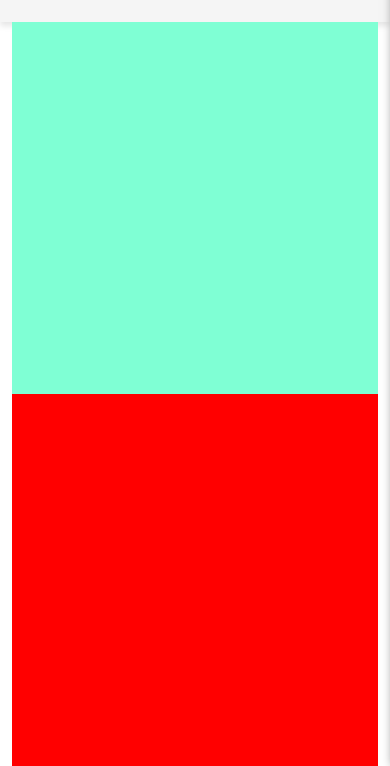
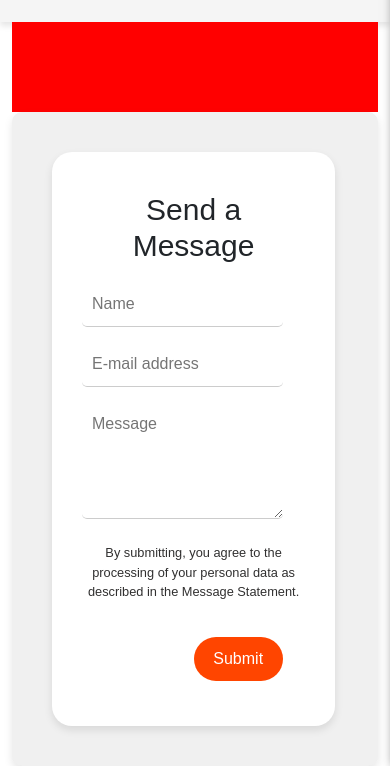
Before and after one commit to utkarsh45-a/optlit, a website built with Vite: page pages/contact.html in a window 390 px wide. Shown: the part 78-844 px from the top of the page. Built offline with nearby package versions, Linux system fonts and the light colour scheme.

Commit message:
updated contact page

```diff
--- a/pages/contact.html
+++ b/pages/contact.html
@@ -49,7 +49,24 @@
 
             </div>
             <div class="send-msg">
+                <div class="send-contanier">
+                    <h2>Send a Message</h2>
+                    <form>
 
+                        <input type="text" id="name" name="name" placeholder="Name" required>
+
+
+                        <input type="email" id="email" name="email" placeholder="E-mail address" required>
+
+                        <textarea id="message" name="message" placeholder="Message" required rows="4"></textarea>
+                        <p class="note">
+                            By submitting, you agree to the processing of your personal data as described in the
+                            Message
+                            Statement.
+                        </p>
+                        <button type="submit">Submit</button>
+                    </form>
+                </div>
             </div>
         </div>
 
--- a/styles/contact.css
+++ b/styles/contact.css
@@ -11,22 +11,82 @@
 }
 
 .send-msg {
+    background-color: #f0f0f0;
+    padding: 40px;
+    border-radius: 10px;
+    box-shadow: 0 4px 8px rgba(0, 0, 0, 0.1);
     width: 50%;
     height: 100%;
-    background-color: aquamarine;
+    justify-content: center;
+    align-items: center;
+    font-family: Arial, sans-serif;
 }
 
+.send-msg h2 {
+    text-align: center;
+    padding: 10px;
+    font-size: 30px;
+    font-weight: 1.7rem;
+    display: flex;
+    justify-content: center;
+    align-items: center;
+}
 
+.send-contanier {
+    width: 100%;
+    height: 95%;
+    background-color: #ffffff;
+    border-radius: 20px;
+    box-shadow: 0 4px 8px rgba(0, 0, 0, 0.1);
+    padding: 20px;
+}
 
+.send-msg input,
+.send-msg textarea {
+    width: 90%;
+    padding: 10px;
+    border: 1px solid #ccc;
+    border-radius: 5px;
+    margin-bottom: 15px;
+    font-size: 16px;
+    background-color: white;
+}
 
+.send-msg button {
+    background-color: orangered;
+    color: rgb(255, 255, 255);
+    padding: 10px;
+    border: none;
+    border-radius: 5px;
+    font-size: 16px;
+    cursor: pointer;
+    border-radius: 30px;
+    width: 30%;
+    margin-left: 30%;
+    margin-top: 20px;
+}
 
+.note {
+    font-size: 1.1rem;
+    color: #646262;
+    text-align: center;
+    margin-top: 15px;
+}
+
+#name,
+#email,
+#message {
+    border-left: rgb(0, 0, 0);
+    border-right: black;
+    border-top: black;
+}
 
 
 /* media query for responsiveness */
 
 @media (max-width:770px) {
     .contact-container {
-        flex-direction: column-reverse;
+        flex-direction: column;
     }
 
     .get-in-touch {
@@ -36,4 +96,25 @@
     .send-msg {
         width: 100%;
     }
+
+    .send-contanier {
+        width: 99%;
+        height: 100%;
+        background-color: #ffffff;
+        border-radius: 20px;
+        padding: 30px;
+    }
+
+    .note {
+        font-size: .8rem;
+        color: #313030;
+        text-align: center;
+        margin-top: 2px;
+    }
+
+    .send-msg button {
+        margin-left: 50%;
+        width: 40%;
+        margin-bottom: 15px;
+    }
 }
```
